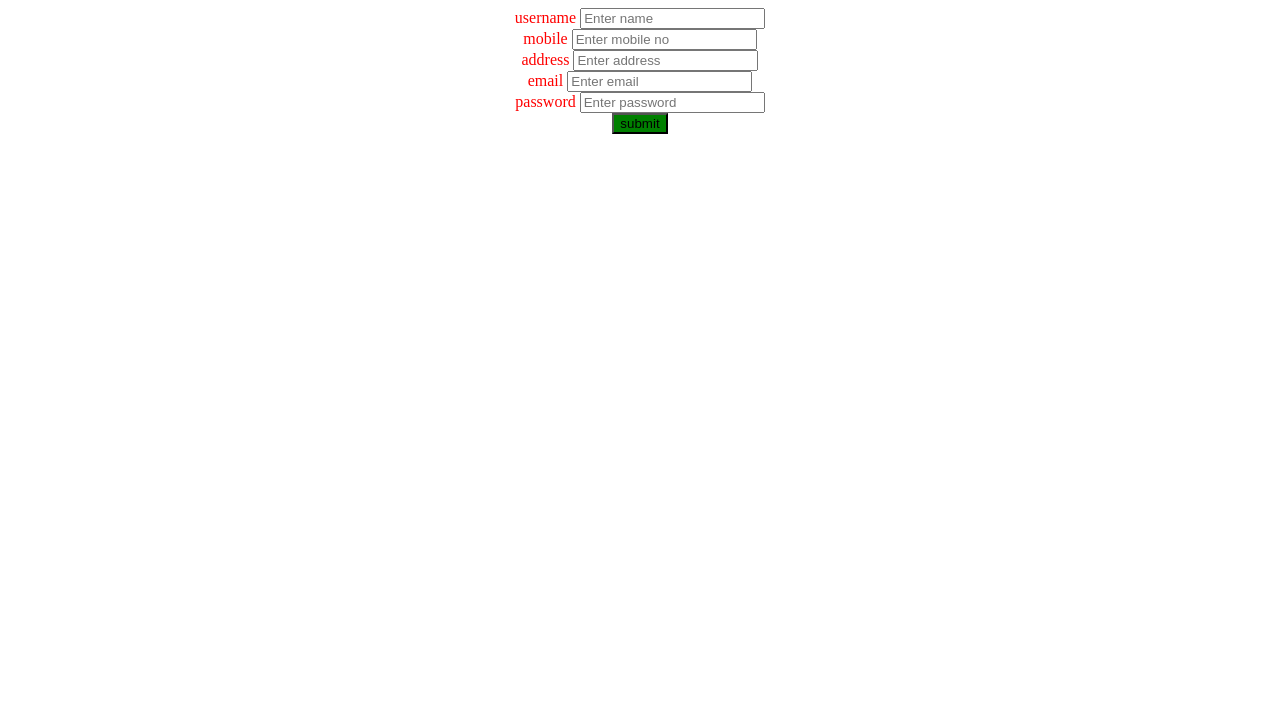
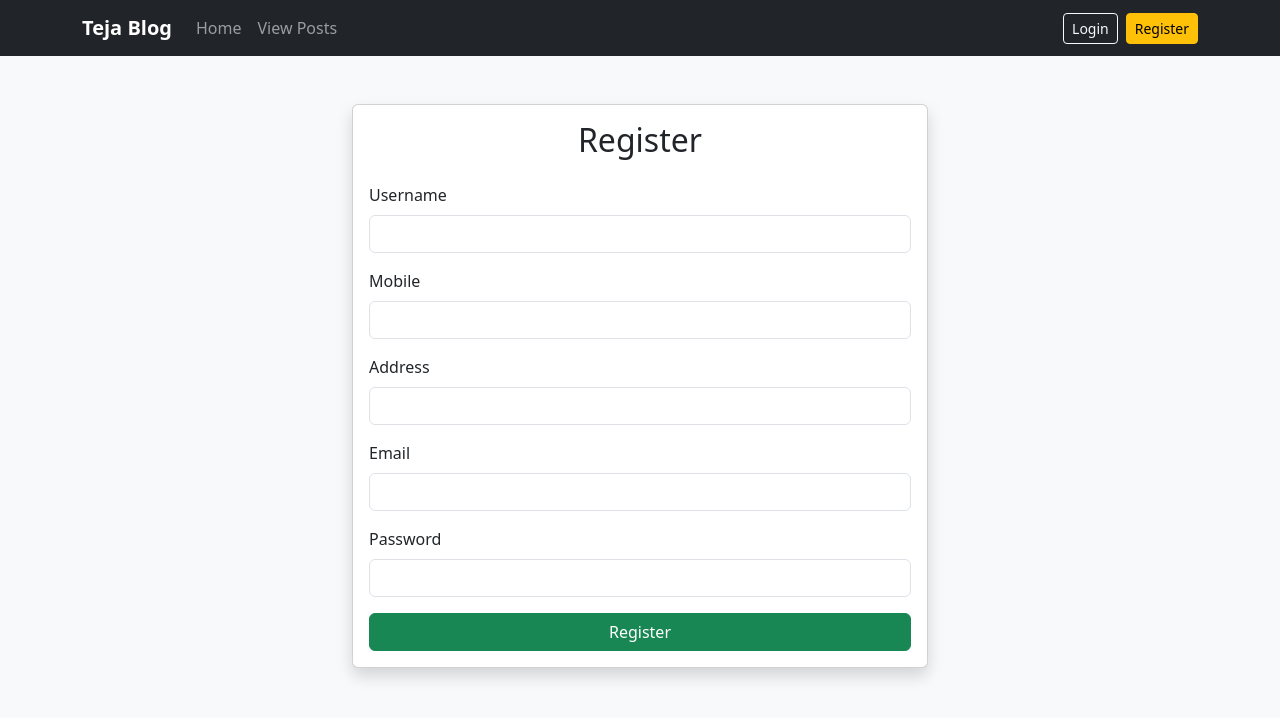
Before and after one commit to TejaGalla/blog, a Flask app: page /register in a window 1280 px wide. Shown: the top 718 px of the page. Run offline with Flask 3, Linux system fonts and the light colour scheme; parts of the project's set-up code (start-up, migrations or seed data) failed here and were passed over.

Commit message:
Update register.html

```diff
--- a/templates/register.html
+++ b/templates/register.html
@@ -1,42 +1,41 @@
-<!DOCTYPE html>
-<html lang="en">
-<head>
-    <meta charset="UTF-8">
-    <meta name="viewport" content="width=device-width, initial-scale=1.0">
-    <title>Document</title>
-    <style>
-        h1{
-            color: red;
-            text-align: center;
-        }
-        label{
-            color: red;
-        }
-        body{
-            text-align: center;
-        }
-        button{
-            background-color: green;
-        }
-    </style>
-</head>
-<body>
-    <center>
-    <form method="POST" action="">
-        <label for="">username</label>
-        <input name="username" type="text" placeholder="Enter name"><br>
-        <label for="">mobile</label>
-        <input name="mobile" type="text" placeholder="Enter mobile no"><br>
-        <label for="">address</label>
-        <input name="address" type="text" placeholder="Enter address"><br>
-        <label for="">email</label>
-        <input name="email" type="text" placeholder="Enter email"><br>
-        <label for="">password</label>
-        <input name="password" type="text" placeholder="Enter password"><br>
-        <button>submit</button>
-    </form>
-    </center>
+{% include 'navbar.html' %}
 
+<div class="container mt-5" style="max-width: 600px;">
+    <div class="card shadow">
+        <div class="card-body">
+            <h2 class="text-center mb-4">Register</h2>
+            <form method="POST">
+                <div class="mb-3">
+                    <label class="form-label">Username</label>
+                    <input type="text" name="username" class="form-control" required>
+                </div>
 
+                <div class="mb-3">
+                    <label class="form-label">Mobile</label>
+                    <input type="text" name="mobile" class="form-control" required>
+                </div>
+
+                <div class="mb-3">
+                    <label class="form-label">Address</label>
+                    <input type="text" name="address" class="form-control" required>
+                </div>
+
+                <div class="mb-3">
+                    <label class="form-label">Email</label>
+                    <input type="email" name="email" class="form-control" required>
+                </div>
+
+                <div class="mb-3">
+                    <label class="form-label">Password</label>
+                    <input type="password" name="password" class="form-control" required>
+                </div>
+
+                <button type="submit" class="btn btn-success w-100">Register</button>
+            </form>
+        </div>
+    </div>
+</div>
+
+<script src="https://cdn.jsdelivr.net/npm/bootstrap@5.3.3/dist/js/bootstrap.bundle.min.js"></script>
 </body>
 </html>
```
